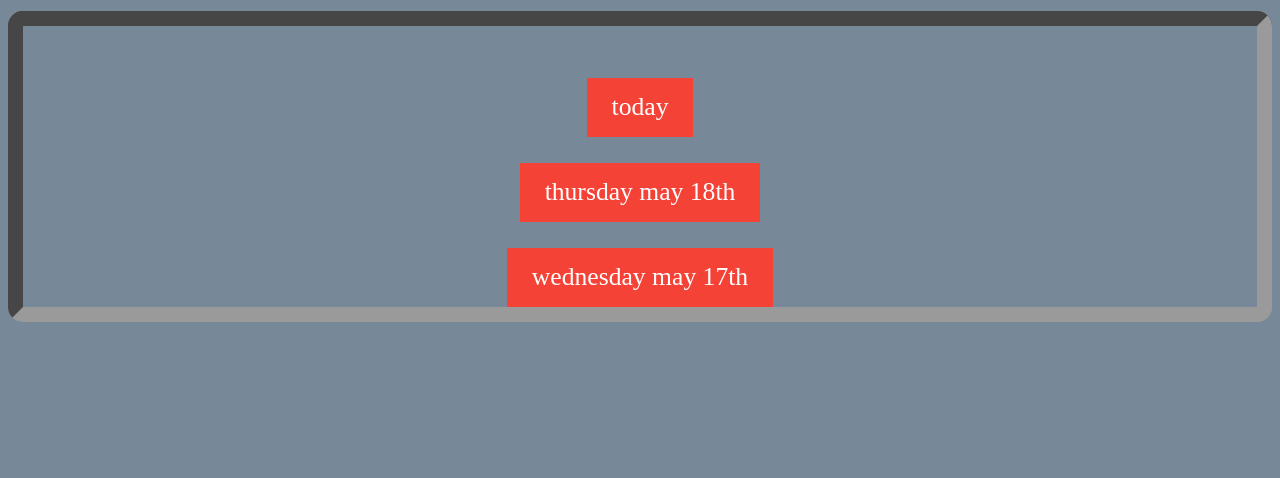
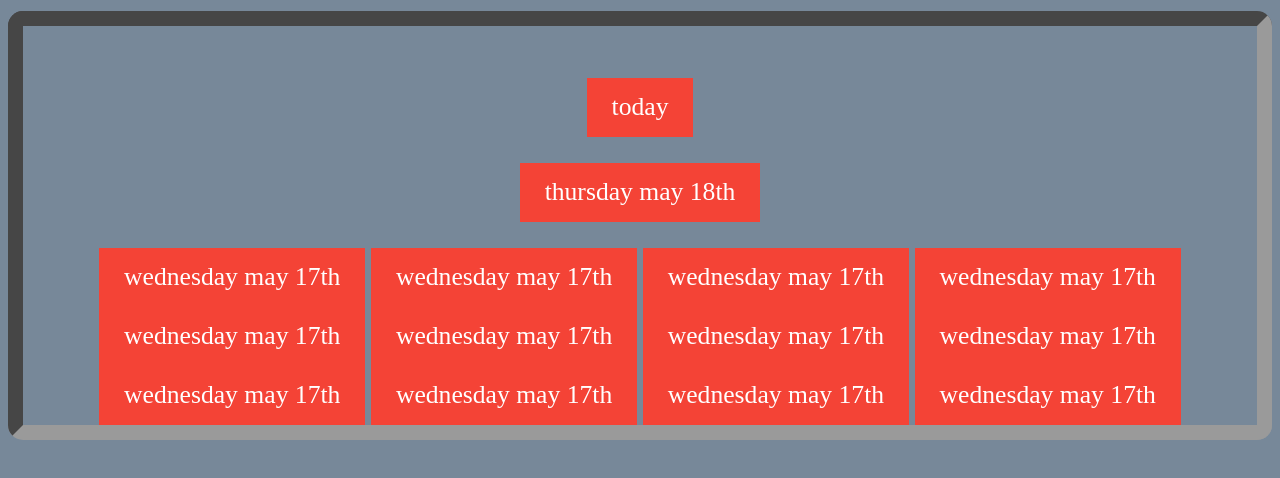
Before and after one commit to Heracc/horoscope, a plain HTML site: page archive.html in a window 1280 px wide. Shown: the part 108-586 px from the top of the page. Drawn offline with Linux system fonts and the light colour scheme.

Commit message:
Update archive.html

```diff
--- a/archive.html
+++ b/archive.html
@@ -50,6 +50,24 @@ a:link, a:visited {
 <br> <a href="https://heracc.github.io/horoscope/5-18-23.html">thursday may 18th</a>
     <br>
 <br> <a href="https://heracc.github.io/horoscope/5-17-23.html">wednesday may 17th</a>
+    <a href="https://heracc.github.io/horoscope/5-17-23.html">wednesday may 17th</a>
+    <a href="https://heracc.github.io/horoscope/5-17-23.html">wednesday may 17th</a>
+    <a href="https://heracc.github.io/horoscope/5-17-23.html">wednesday may 17th</a>
+    <a href="https://heracc.github.io/horoscope/5-17-23.html">wednesday may 17th</a>
+
+
+    <a href="https://heracc.github.io/horoscope/5-17-23.html">wednesday may 17th</a>
+
+    <a href="https://heracc.github.io/horoscope/5-17-23.html">wednesday may 17th</a>
+    <a href="https://heracc.github.io/horoscope/5-17-23.html">wednesday may 17th</a>
+    <a href="https://heracc.github.io/horoscope/5-17-23.html">wednesday may 17th</a>
+    <a href="https://heracc.github.io/horoscope/5-17-23.html">wednesday may 17th</a>
+
+    <a href="https://heracc.github.io/horoscope/5-17-23.html">wednesday may 17th</a>
+    <a href="https://heracc.github.io/horoscope/5-17-23.html">wednesday may 17th</a>
+
+
+
     <br>
   </p>
 
```
